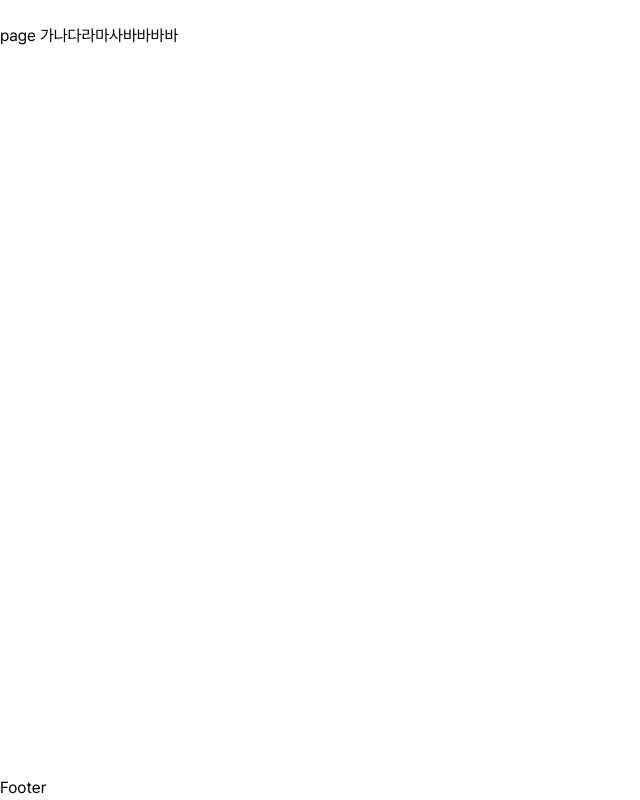
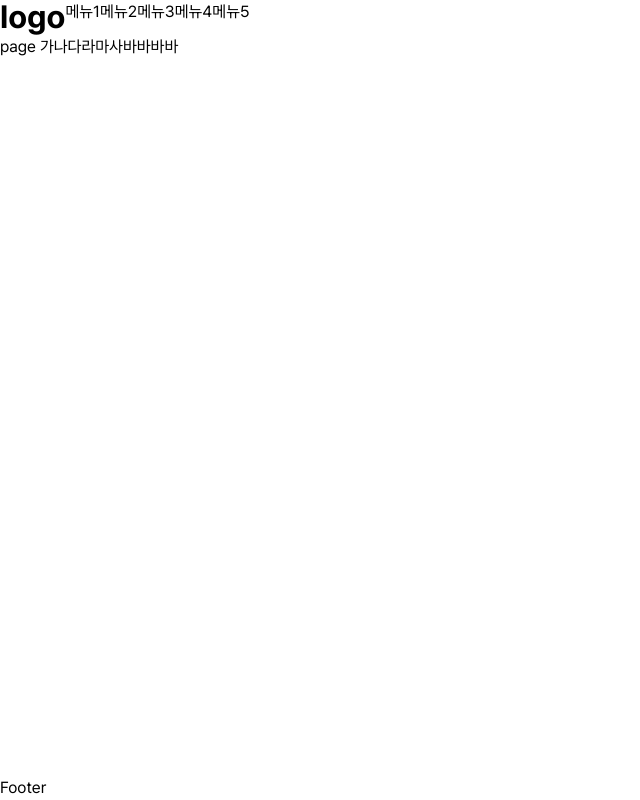
Before and after one commit to ejonghwan/todoList, a Next.js app in the folder front/: page / in a window 1280 px wide. Shown: the whole page, without its empty margins (0-640 px from the left). Built offline with nearby package versions, Linux system fonts and the light colour scheme.

Commit message:
header 초기작업

```diff
--- a/front/src/assets/css/common/globals.css
+++ b/front/src/assets/css/common/globals.css
@@ -5,6 +5,7 @@
   --point-color: #448deb;
   --point-color2: #cf1f1f;
   --bg-color1: white;
+  --bg-gray1: #ddd;
 }
 
 
@@ -90,7 +91,16 @@ body.popup_active { overflow-y: scroll; position: fixed; left: 0; top: 0; width:
 
 
 
+
 /* media query */
-@media screen {
+.mo { display: none; }
+.pc { display: block; }
+.mo-flex { display: none; }
+.pc-flex { display: flex; }
 
+@media (max-width: 1024px) {
+  .mo { display: block; }
+  .pc { display: none; }
+  .mo-flex { display: flex; }
+  .pc-flex { display: none; }
 }
--- /dev/null
+++ b/front/src/assets/css/common/header.css
@@ -0,0 +1,3 @@
+#header { width: 100%; }
+.header-inner { display: flex; background-color: var(--bg-gray1); }
+.header-inner .header-inner-items { display: flex; }
--- a/front/src/assets/css/common/reset.css
+++ b/front/src/assets/css/common/reset.css
@@ -93,4 +93,10 @@ textarea:not([rows]) {
   scroll-margin-block: 5ex;
 }
 
+ul, ol {
+  list-style: none;
+}
+
+
+
 /* https://ykss.netlify.app/translation/a_more_modern_css_reset/ */
--- a/front/src/components/common/header/Header.tsx
+++ b/front/src/components/common/header/Header.tsx
@@ -1,11 +1,19 @@
 import React from 'react'
+import '@/assets/css/common/header.css'
 
 const Header = () => {
   return (
     <header id='header'>
-      <ul className=''>
-        <li></li>
-      </ul>
+      <div className='header-inner'>
+         <h1>logo</h1>
+         <ul className='header-inner-items'>
+            <li>메뉴1</li>
+            <li>메뉴2</li>
+            <li>메뉴3</li>
+            <li>메뉴4</li>
+            <li>메뉴5</li>
+         </ul>
+      </div>
     </header>
   )
 }
```
